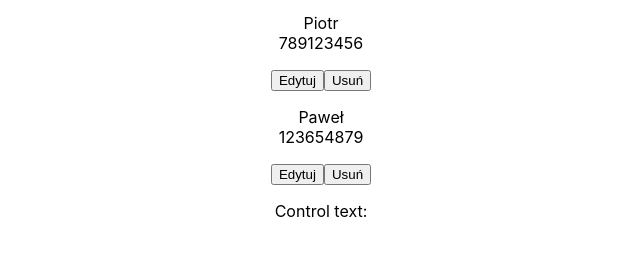
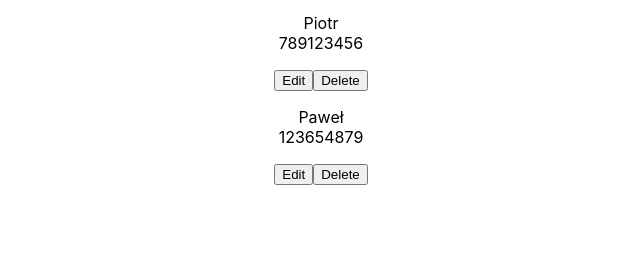
Before and after one commit to kedziorap/contact-list, a React (Create React App) app: page / in a window 1280 px wide. Shown: the part 129-384 px from the top of the page, without its empty margins (319-959 px from the left). Built offline with nearby package versions, Linux system fonts and the light colour scheme.

Commit message:
Add editing option

```diff
--- a/src/App.js
+++ b/src/App.js
@@ -26,8 +26,7 @@ class App extends Component {
     return (
       <div className="App">
       <Header searchText={this.state.text} searchPhrase={this.getSearchingText} addAction={this.addNewContact}/>
-        <ContactList users={this.state.filteredUsers} onDelete={this.deleteContact}/>
-        <p>Control text: {this.state.text}</p>
+        <ContactList users={this.state.filteredUsers} onDelete={this.deleteContact} onEdit={this.editContact}/>
       </div>
     );
   }
@@ -69,6 +68,20 @@ class App extends Component {
       filteredUsers: updateUser
     })
   }
+  editContact = (name, phone, oldPhone) => {
+    const allUsers = this.state.users;
+      const users = allUsers.map(user =>{
+        if(user.phone === oldPhone) {
+          user.name = name;
+          user.phone = phone;
+        }
+        return user;
+      });
+      this.setState({
+        users,
+        filteredUsers: users
+      })
+  }
 }
 
 export default App;
--- a/src/components/ContactsList/Contact/Contact.js
+++ b/src/components/ContactsList/Contact/Contact.js
@@ -4,23 +4,58 @@ class Contact extends Component {
     constructor(props){
         super(props);
         this.state = {
-            isEditing: false
-        }
+            isEditing: false,
+            name: props.name,
+            phone: props.phone
+        };
     }
     render(){
+        if(this.state.isEditing) {
+            return(
+                <div>
+                    <p>
+                        <input type="text" value={this.state.name} onChange={this.onChangeName} placeholder="Name"/>   <br/>
+                        <input type="text" value={this.state.phone} onChange={this.onChangePhone} placeholder="Phone number"/>
+                    </p>
+                    <button onClick={this.editInputs}>Ok</button><button onClick={this.cancelEditing}>Cancel</button>
+                </div>
+            )
+        } else {
             return (
                 <div>
                     <p>
                         <span>{this.props.name}</span><br/>
                         <span>{this.props.phone}</span>
                     </p>
-                <button>Edytuj</button><button onClick={this.deleteUser}>Usuń</button>
+                    <button onClick={this.toggleEdit}>Edit</button><button onClick={()=>this.props.onDelete(this.props.phone)}>Delete</button>
                 </div>
             );
         }
-    deleteUser = () => {
-        const phone = this.props.phone;
-        this.props.onDelete(phone);
+    }
+    cancelEditing = () => {
+        this.setState({
+            name: this.props.name,
+            phone: this.props.phone
+        }, this.toggleEdit())
+    }
+    editInputs = () => {
+        const {name, phone} = this.state;
+        const oldPhone = this.props.phone;
+        this.props.onEdit(name, phone, oldPhone);
+        this.toggleEdit();
+    }
+    toggleEdit = () => {
+        this.setState({
+            isEditing: !this.state.isEditing
+        });
+    }
+    onChangeName = e =>{
+        const name = e.target.value;
+        this.setState({name})
+    }
+    onChangePhone = e => {
+        const phone = e.target.value;
+        this.setState({phone})
     }
 }
 
--- a/src/components/ContactsList/ContactsList.js
+++ b/src/components/ContactsList/ContactsList.js
@@ -1,10 +1,10 @@
 import React from 'react';
 import Contact from './Contact/Contact';
 
-const ContactList = ({users, onDelete}) => {
+const ContactList = ({users, onDelete, onEdit}) => {
     if (users.length > 0) {
         const usersList = users.map((user)=>{
-            return <Contact name={user.name} key={user.phone} phone={user.phone} onDelete={onDelete}/>
+            return <Contact name={user.name} key={user.phone} phone={user.phone} onDelete={onDelete} onEdit={onEdit}/>
         });
         return(
             <main>
```
Lines whose indentation alone changed are shown as unchanged.
